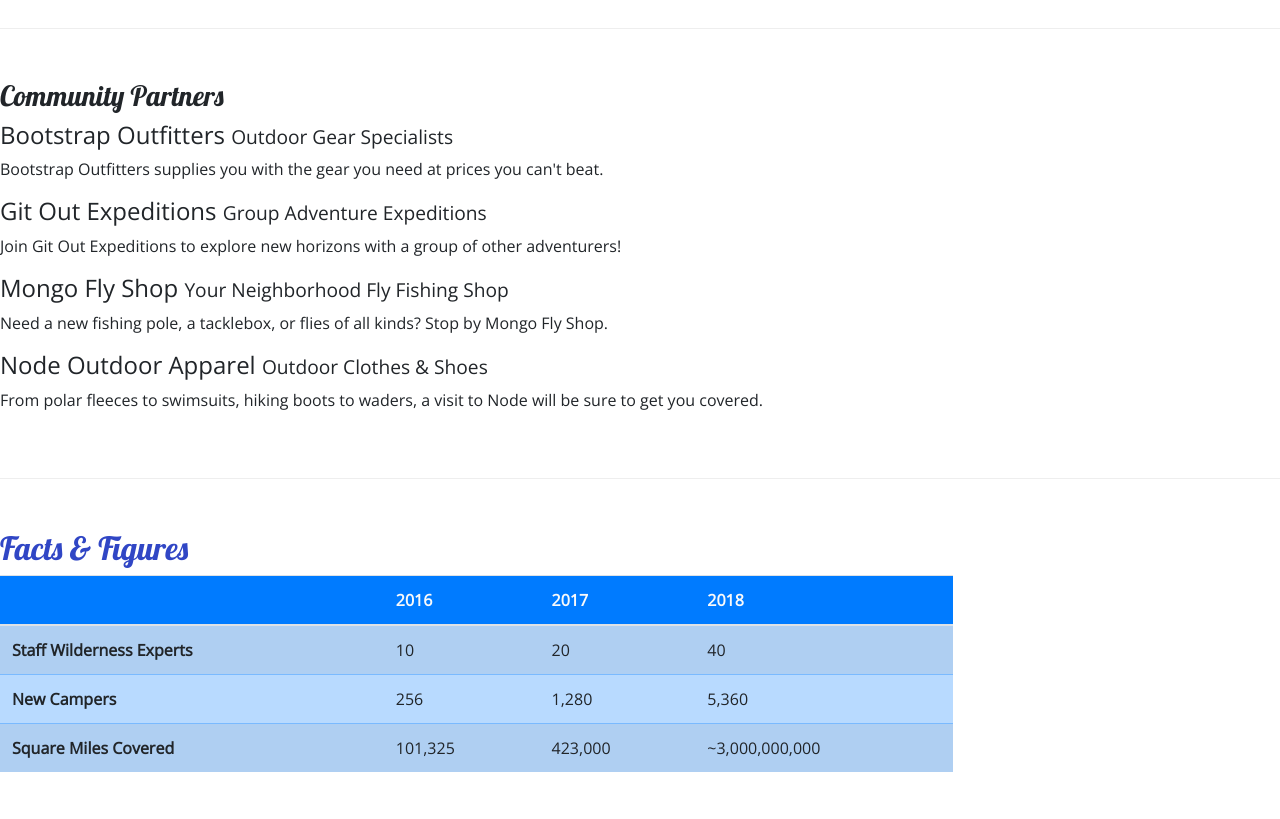
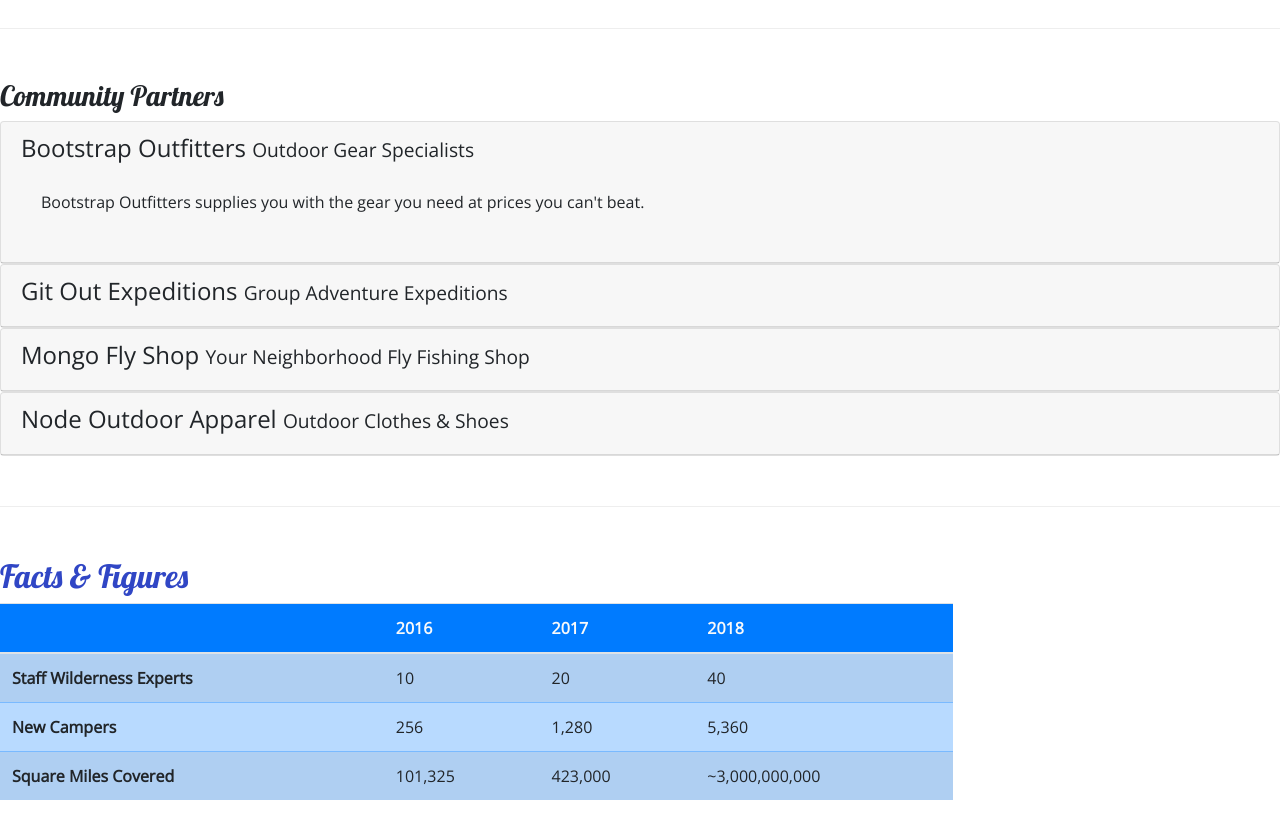
Before and after one commit to ashleyblemler/nucampsite, a website: page aboutus.html in a window 1280 px wide. Shown: the part 800-1619 px from the top of the page. Drawn offline with nearby package versions, Linux system fonts and the light colour scheme.

Commit message:
Accordion

```diff
--- a/CSS/styles.css
+++ b/CSS/styles.css
@@ -30,3 +30,9 @@
 .navbar {
   background-color: #901cad;
 }
+
+a,
+a:hover {
+  color: inherit;
+  text-decoration: none;
+}
--- a/aboutus.html
+++ b/aboutus.html
@@ -17,6 +17,7 @@
 </head>
 
 <body>
+
   <header class="jumbotron jumbtron-fluid">
     <div class="container">
       <div class="row">
@@ -106,7 +107,8 @@
       <div class="col">
         <div class="card bg-light mt-3">
           <blockquote class="blockquote card-body">
-            <p class="mb-0">I will not follow where the path may lead, but I will go where there is no path, and I will leave a trail.</p>
+            <p class="mb-0">I will not follow where the path may lead, but I will go where there is no path, and I will
+              leave a trail.</p>
             <footer class="blockquote-footer">Muriel Strode,
               <cite title="Source Title">"Wind-Wafted Wild Flowers" -
                 The Open Court, 1903
@@ -120,28 +122,70 @@
     <div class="row row-content">
       <div class="col">
         <h3>Community Partners</h3>
-        <h4>Bootstrap Outfitters <small>Outdoor Gear Specialists</small></h4>
-        <p class="d-none d-sm-block">
-          Bootstrap Outfitters supplies you with the gear you need at prices you
-          can't beat.
-        </p>
-        <h4>Git Out Expeditions <small>Group Adventure Expeditions</small></h4>
-        <p class="d-none d-sm-block">
-          Join Git Out Expeditions to explore new horizons with a group of other
-          adventurers!
-        </p>
+
+        <div id="accordion">
+          <div class="card">
+            <div role="tab" class="card-header">
               <h4>
+                <a data-toggle="collapse" data-target="#bootstrap">
+                  Bootstrap Outfitters <small>Outdoor Gear Specialists</small>
+                </a>
+              </h4>
+              <div class="collapse show" id="bootstrap" data-parent="#accordion">
+                <div class="card-body">
+                  <p class="d-none d-sm-block">Bootstrap Outfitters supplies you with the gear you need at prices you
+                    can't beat.</p>
+                </div>
+              </div>
+            </div>
+          </div>
+
+          <div class="card">
+            <div role="tab" class="card-header">
+              <h4>
+                <a class="collapsed" data-toggle="collapse" data-target="#git">
+                  Git Out Expeditions <small>Group Adventure Expeditions</small>
+                </a>
+              </h4>
+              <div class="collapse" id="git" data-parent="#accordion">
+                <div class="card-body">
+                  <p class="d-none d-sm-block">Join Git Out Expeditions to explore new horizons with a group of other
+                    adventurers!</p>
+                </div>
+              </div>
+            </div>
+          </div>
+          <div class="card">
+            <div role="tab" class="card-header">
+              <h4>
+                <a class="collapsed" data-toggle="collapse" data-target="#mongo">
                   Mongo Fly Shop <small>Your Neighborhood Fly Fishing Shop</small>
+                </a>
               </h4>
-        <p class="d-none d-sm-block">
-          Need a new fishing pole, a tacklebox, or flies of all kinds? Stop by
-          Mongo Fly Shop.
-        </p>
-        <h4>Node Outdoor Apparel <small>Outdoor Clothes & Shoes</small></h4>
-        <p class="d-none d-sm-block">
-          From polar fleeces to swimsuits, hiking boots to waders, a visit to
-          Node will be sure to get you covered.
-        </p>
+              <div class="collapse" id="mongo" data-parent="#accordion">
+                <div class="card-body">
+                  <p class="d-none d-sm-block">Need a new fishing pole, a tacklebox, or flies of all kinds? Stop by
+                    Mongo Fly Shop.</p>
+                </div>
+              </div>
+            </div>
+          </div>
+          <div class="card">
+            <div role="tab" class="card-header">
+              <h4>
+                <a class="collapsed" data-toggle="collapse" data-target="#node">
+                  Node Outdoor Apparel <small>Outdoor Clothes & Shoes</small>
+                </a>
+              </h4>
+              <div class="collapse" id="node" data-parent="#accordion">
+                <div class="card-body">
+                  <p class="d-none d-sm-block">From polar fleeces to swimsuits, hiking boots to waders, a visit to Node
+                    will be sure to get you covered.</p>
+                </div>
+              </div>
+            </div>
+          </div>
+        </div>
       </div>
     </div>
 
@@ -213,9 +257,11 @@
         </div>
       </div>
     </footer>
+
     <script src="node_modules/jquery/dist/jquery.slim.min.js"></script>
     <script src="node_modules/popper.js/dist/umd/popper.min.js"></script>
     <script src="node_modules/bootstrap/dist/js/bootstrap.min.js"></script>
+
 </body>
 
 </html>
```
Lines whose indentation alone changed are shown as unchanged.
